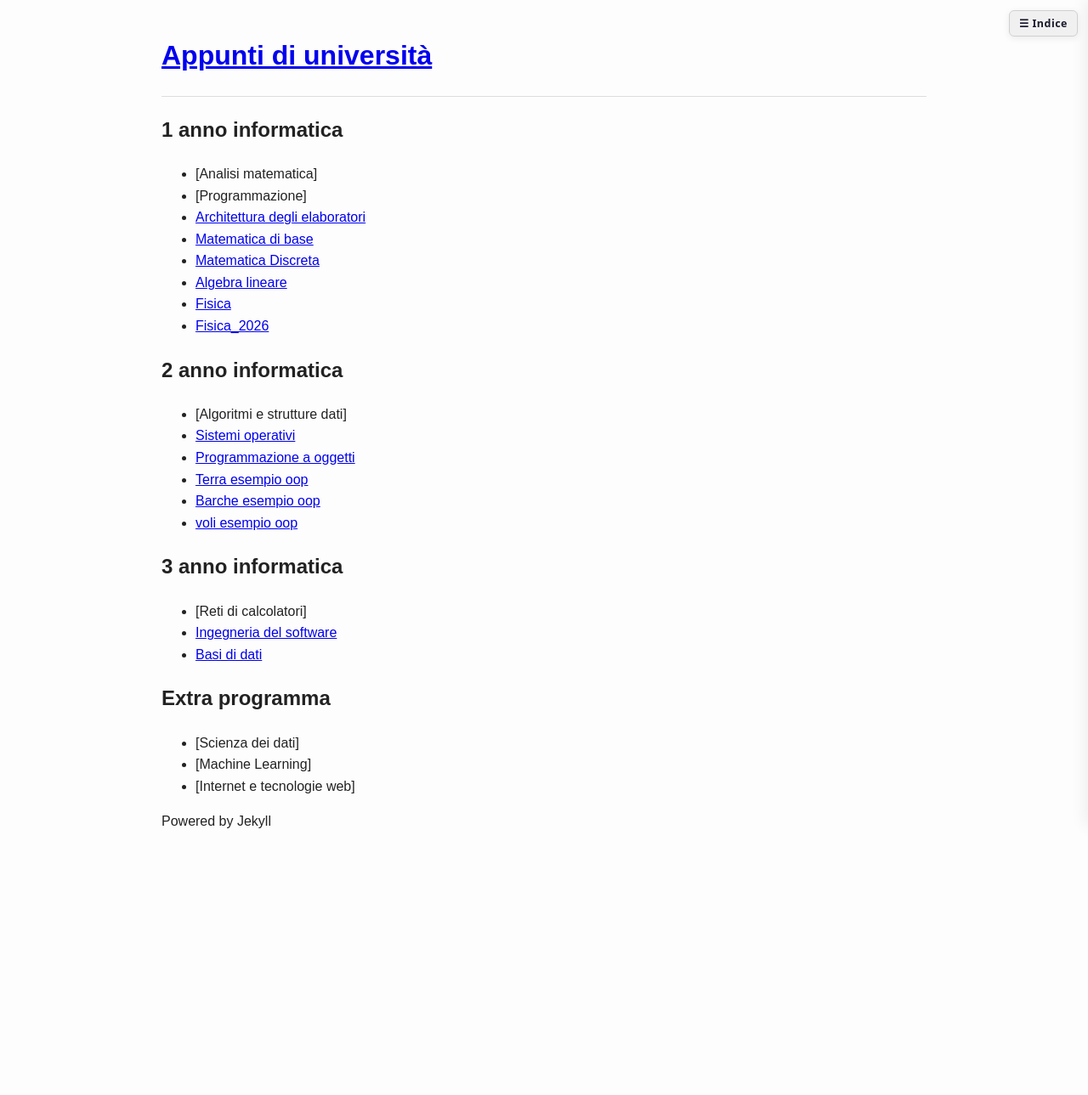
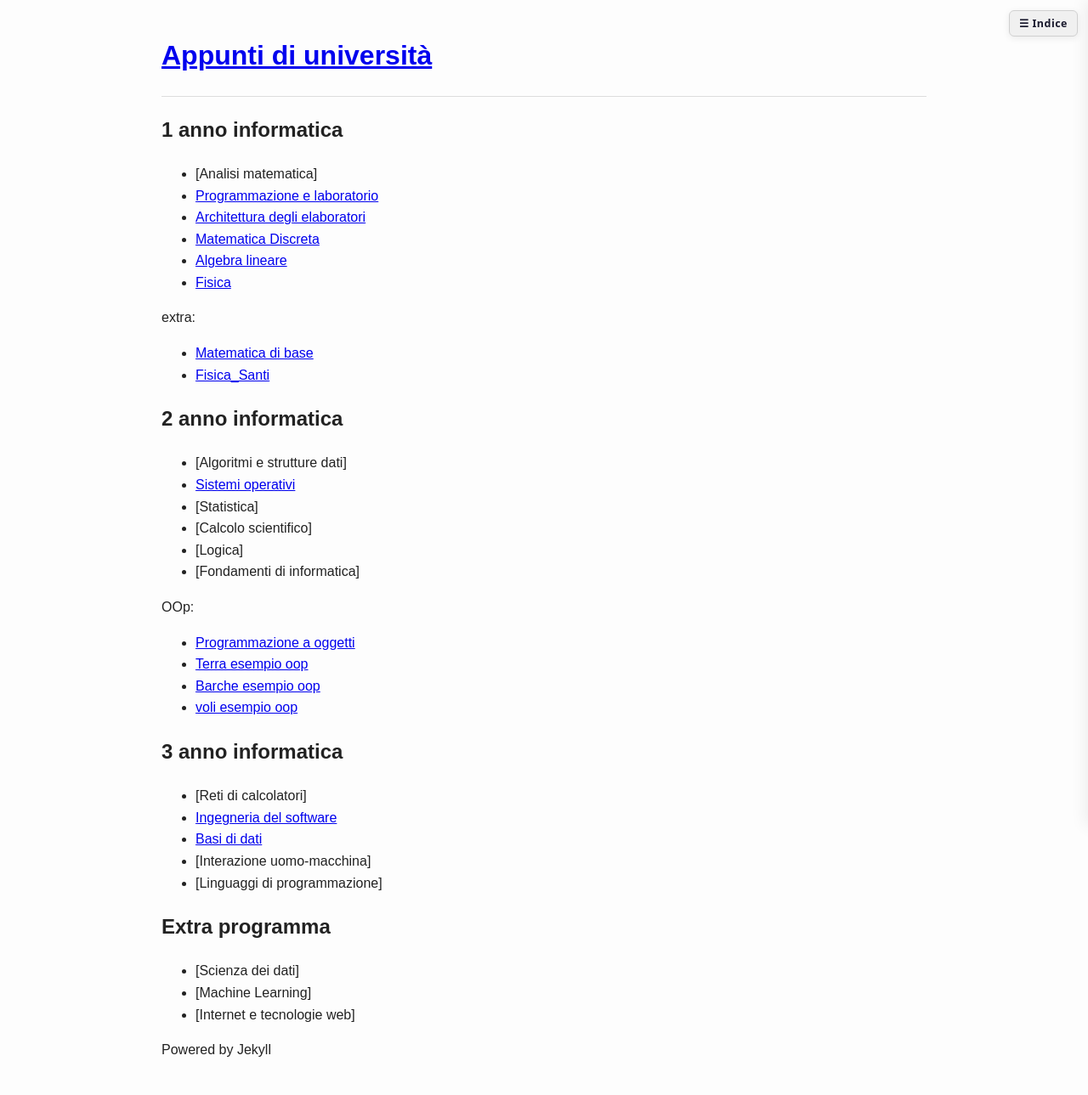
Before and after one commit to comarandr/comarandr.github.io, a Jekyll site: the page built from universita/indexUni.md, in a window 1280 px wide. Shown: the whole page at 85% size. Built offline with Jekyll 4.4.1, drawn with Linux system fonts in a browser that asks for light colours; before the commit the page ends 1020 px from its top, so only the background shows below that.

Commit message:
aggiornato tutto

```diff
--- a/universita/indexUni.md
+++ b/universita/indexUni.md
@@ -7,18 +7,28 @@ permalink: /universita/
 ## 1 anno informatica
 
 - [Analisi matematica]
-- [Programmazione]
+- [Programmazione e laboratorio](programmazione.md)
 - [Architettura degli elaboratori](./architettura.md)
-- [Matematica di base](./matematica/matematica.md)
 - [Matematica Discreta](./MatematicaDiscreta.md)
 - [Algebra lineare](./algebraSchemi.md)
-- [Fisica](./fisica/fisica.md)
-- [Fisica_2026](./fisica_2026/fisica26.md)
+- [Fisica](./fisica_2026/fisica26.md)
+
+extra:
+
+- [Matematica di base](./matematica/matematica.md)
+- [Fisica_Santi](./fisica/fisica.md)
 
 ## 2 anno informatica
 
 - [Algoritmi e strutture dati]
 - [Sistemi operativi](./sistemiOperativi.md)
+- [Statistica]
+- [Calcolo scientifico]
+- [Logica]
+- [Fondamenti di informatica]
+
+OOp:
+
 - [Programmazione a oggetti](./oop.md)
 - [Terra esempio oop](./Terra.md)
 - [Barche esempio oop](./barcheoop.md)
@@ -29,6 +39,8 @@ permalink: /universita/
 - [Reti di calcolatori]
 - [Ingegneria del software](./IngegneriaDelSoftware.md)
 - [Basi di dati](./BasiDati.md)
+- [Interazione uomo-macchina]
+- [Linguaggi di programmazione]
 
 ## Extra programma
 
```
Also changed, not shown: linguaggi/csheet.md (+1 -1 lines), linguaggi/css.md (+1 -1 lines), linguaggi/git.md (+1 -1 lines), linguaggi/scheme.md (+2 -2 lines), universita/architettura.md (+19 -1 lines), universita/programmazione.md (added, +13 -0 lines).
